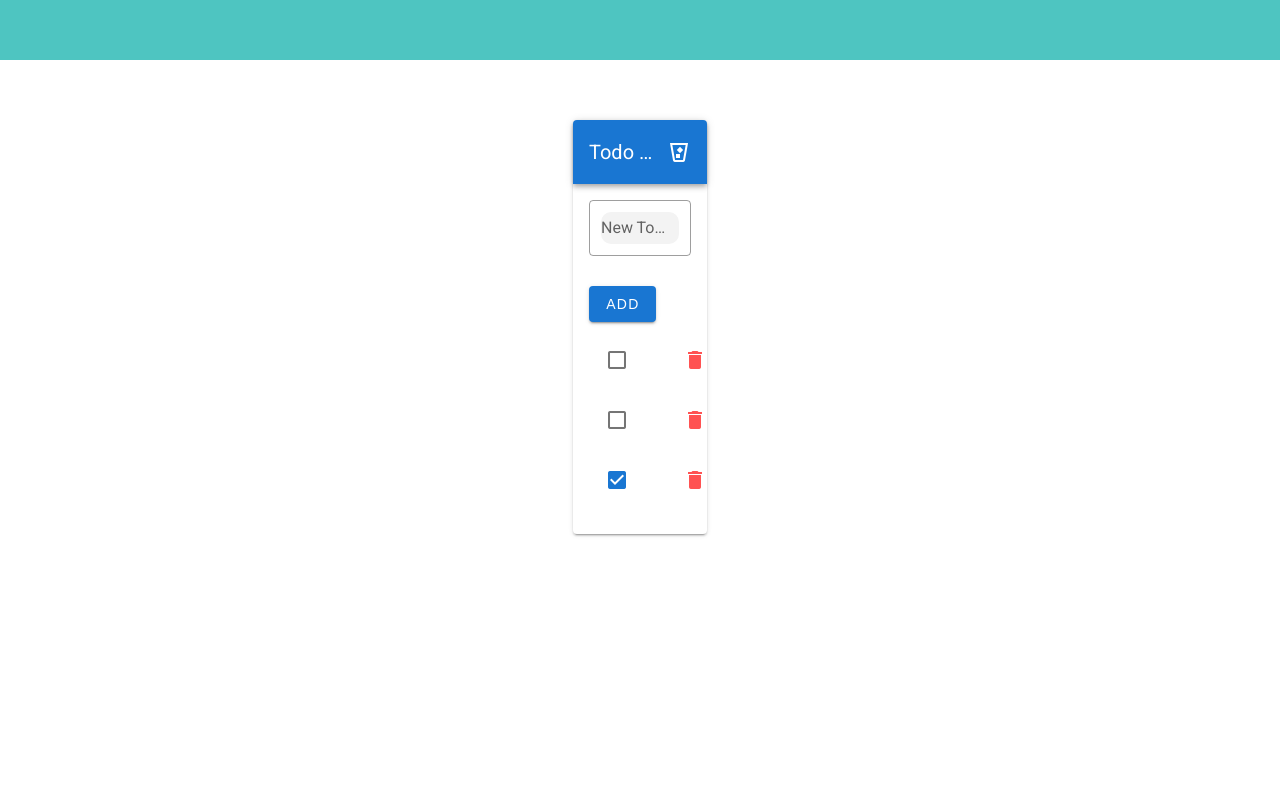
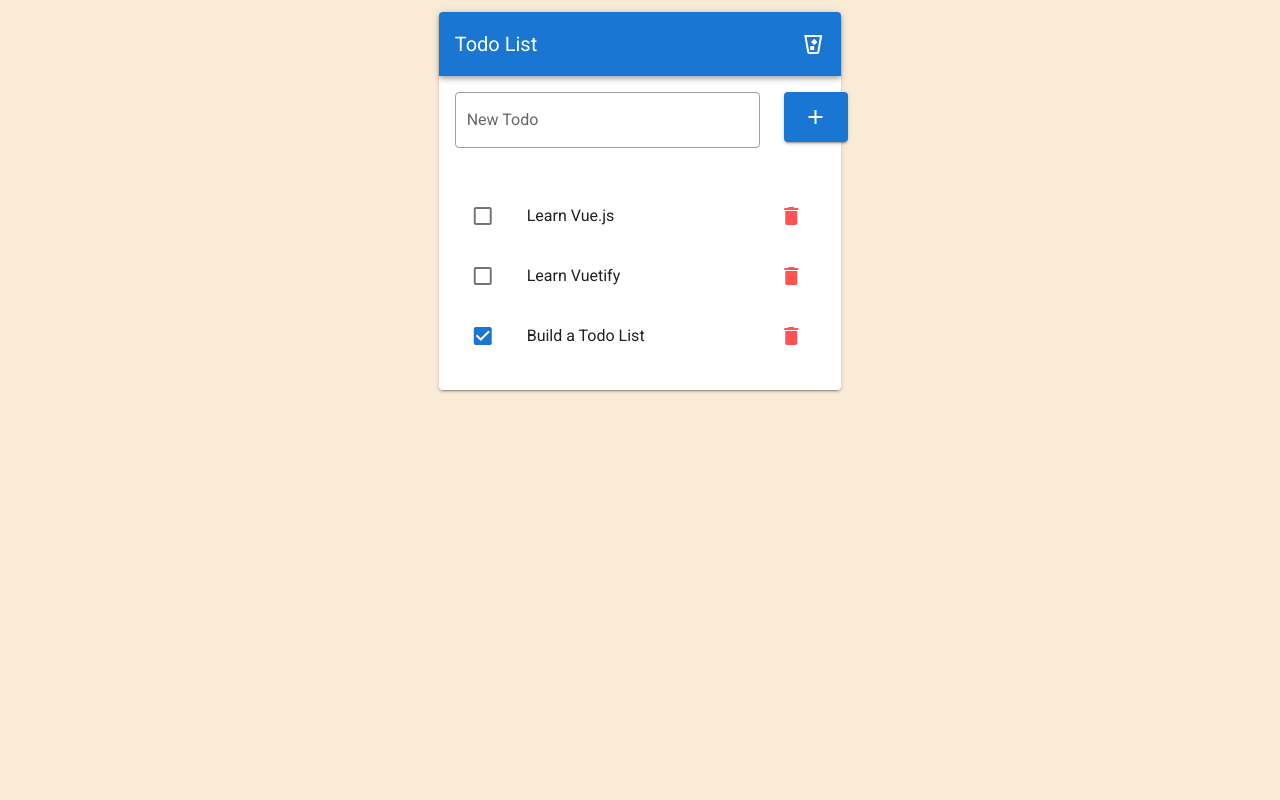
Before and after one commit to gunho30811/Vue2_pratice-CRUD-, a Vue app in the folder my_app/: page / in a window 1280 px wide. Shown: the top 800 px of the page. Built offline with nearby package versions, Linux system fonts and the light colour scheme.

Commit message:
2023-03-10 09:56
TodoList 완료

```diff
--- a/my_app/src/components/MyTask.vue
+++ b/my_app/src/components/MyTask.vue
@@ -1,7 +1,7 @@
 <template>
-    <v-app>
+  <v-app style="background-color: antiquewhite;">
     <v-container fluid>
-        <v-row justify="center" align="center">
+      <v-row justify="center">
         <v-col cols="12" sm="8" md="6" lg="4">
           <v-card>
             <v-toolbar color="primary" dark>
@@ -12,37 +12,28 @@
               </v-btn>
             </v-toolbar>
             <v-card-text>
-                <v-text-field
-                  v-model="newTodo"
-                  label="New Todo"
-                  outlined
-                  @keyup.enter="addTodo"
-                ></v-text-field>
-                <v-btn color="primary" @click="addTodo">Add</v-btn>
+              <v-row>
+                <v-col cols="12" sm="10">
+                  <v-text-field v-model="newTodo" label="New Todo" outlined @keyup.enter="addTodo"></v-text-field>
+                </v-col>
+                <v-col cols="12" sm="2">
+                  <v-btn class="btn btn--contained primary white--text" style="height: 50px; width: 50px;"
+                    @click="addTodo">
+                    <v-icon>mdi-plus</v-icon>
+                  </v-btn>
+                </v-col>
+              </v-row>
               <v-list>
                 <v-list-item-group>
-                    <v-list-item
-                      v-for="(todo, index) in todos"
-                      :key="index"
-                    >
+                  <v-list-item v-for="(todo, index) in todos" :key="index">
                     <v-list-item-action>
-                        <v-checkbox
-                          v-model="todo.done"
-                          @change="updateTodo(index)"
-                          color="primary"
-                        ></v-checkbox>
+                      <v-checkbox v-model="todo.done" @change="updateTodo(index)" color="primary"></v-checkbox>
                     </v-list-item-action>
                     <v-list-item-content>
-                        <v-list-item-title
-                          :class="{ 'text-strike': todo.done }"
-                        >{{ todo.text }}</v-list-item-title>
+                      <v-list-item-title :class="{ 'text-strike': todo.done }">{{ todo.text }}</v-list-item-title>
                     </v-list-item-content>
                     <v-list-item-action>
-                        <v-btn
-                          icon
-                          @click="removeTodo(index)"
-                          color="error"
-                        >
+                      <v-btn icon @click="removeTodo(index)" color="error">
                         <v-icon>mdi-delete</v-icon>
                       </v-btn>
                     </v-list-item-action>
--- a/my_app/src/main.js
+++ b/my_app/src/main.js
@@ -3,7 +3,6 @@ import App from './App.vue'
 import vuetify from './plugins/vuetify'
 
 Vue.config.productionTip = false
-import './assets/css/main.css';
 new Vue({
   vuetify,
   render: h => h(App)
```
Lines whose indentation alone changed are shown as unchanged.
